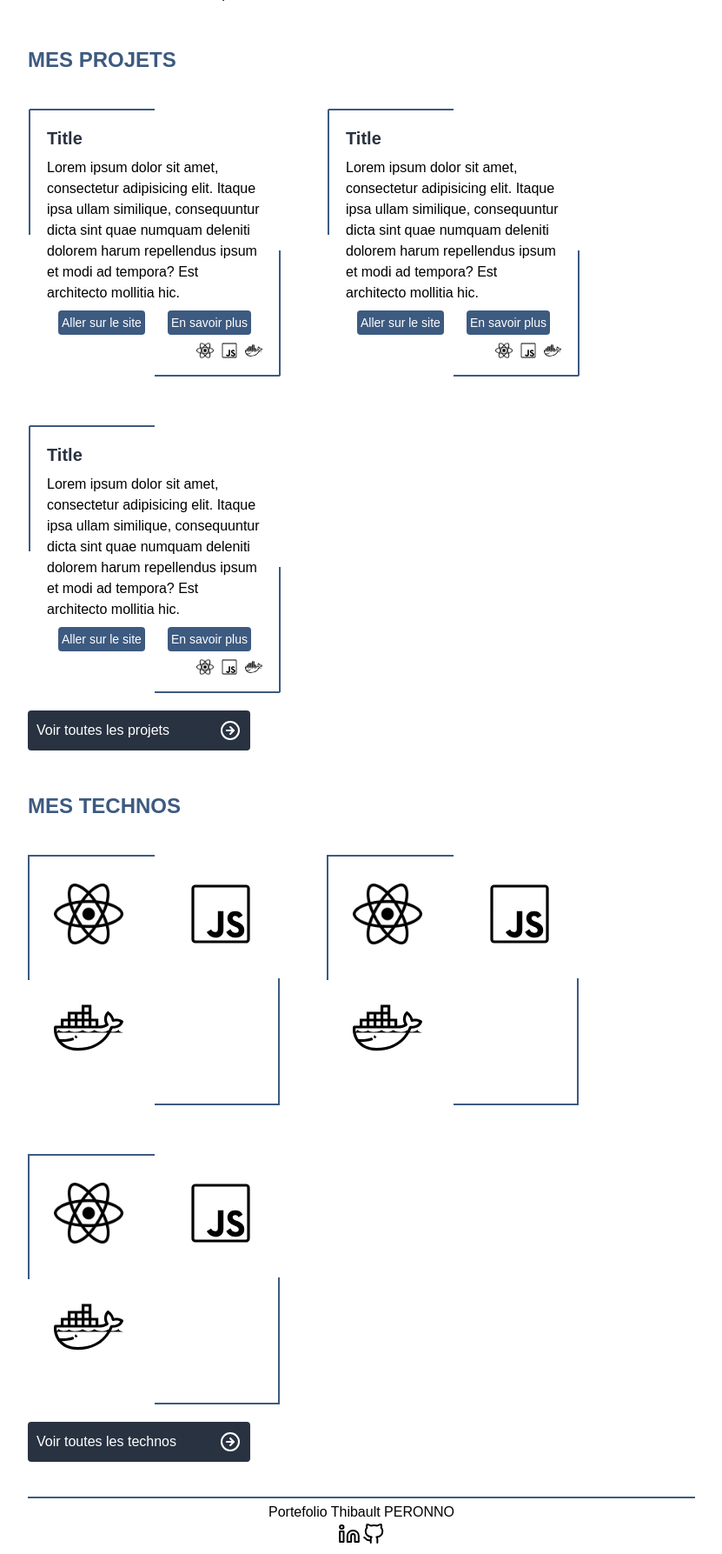
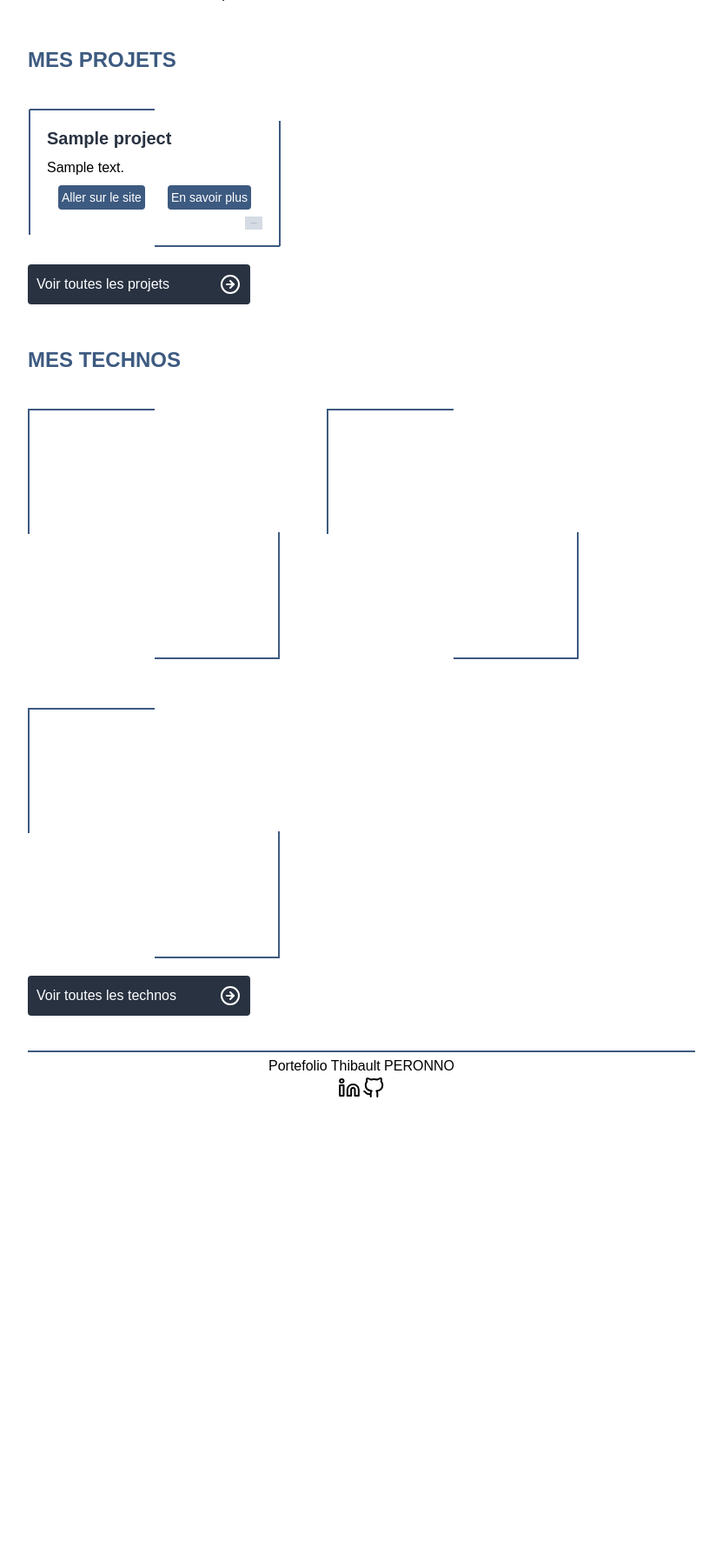
Before and after one commit to thibault-peronno/portefolio, a PHP site: template app/views/home.tpl.php in a window 1280 px wide. Shown: the part 319-2106 px from the top of the page at 87% size, without its empty margins (224-1055 px from the left). After the commit the page ends 1581 px from the top, so only its background shows below. Run offline with PHP 8.4, Linux system fonts and the light colour scheme; the template is opened without the code that fills it: most values are stand-ins (such as "Sample title", 1, 10 or a date in 2020); grey boxes marked "Sample" are stand-in pictures; some libraries are stand-ins or nearby versions.

Commit message:
dynamisation of bloc projects and languages

```diff
--- a/app/views/home.tpl.php
+++ b/app/views/home.tpl.php
@@ -1,3 +1,4 @@
+<!-- <?php dump($projects, $languages) ?> -->
 <section class="flex flex-col sm:flex-row">
     <img src="/assets/images/face_co.jpg" alt="" class="w-52 h-52 rounded-full self-center sm:mr-2.5 sm:self-left" />
     <div class="flex flex-col">
@@ -19,84 +20,35 @@
     <!-- For scroll works, you need add flex and shrink=0. Shrink allow to keep the width like we ask. the class to use scroll with tailwind
         is snap on parent and snap-position on child -->
     <div class="snap-x flex overflow-x-auto gap-5 pl-0.5 sm:snap-none sm:gap-14 sm:flex-wrap">
+        <?php foreach($projects as $project) : ?>
         <div class="snap-start p-5 w-72 shrink-0 relative">
             <span class="absolute w-3/12 h-0.5 bg-secondary top-[45%] left-[45%] animate-borderTop"></span>
             <span class="absolute w-3/12 h-0.5 bg-secondary top-[45%] left-[45%] origin-left rotate-90 animate-borderLeft"></span>
-            <h3 class="text-xl font-bold text-btn-sec mb-2 inline-block opacity-0 scale-50 animate-projectsScale">Title</h3>
+            <h3 class="text-xl font-bold text-btn-sec mb-2 inline-block opacity-0 scale-50 animate-projectsScale"><?= $project['title'] ?></h3>
             <p class="mb-2 opacity-0 scale-20 animate-projectsScale">
-                Lorem ipsum dolor sit amet, consectetur adipisicing elit. Itaque
-                ipsa ullam similique, consequuntur dicta sint quae numquam
-                deleniti dolorem harum repellendus ipsum et modi ad tempora? Est
-                architecto mollitia hic.
+                <?= $project['description'] ?>
             </p>
             <div class="flex justify-around mb-2 text-secondary">
+                <a href="<?= $project['url'] ?>">
                     <button class="text-white bg-secondary rounded p-1 text-sm hover:bg-primary hover:text-secondary opacity-0 scale-20 animate-projectsScale">
                         Aller sur le site
                     </button>
+                </a>
+                <a>
                     <button class="text-white bg-secondary rounded p-1 text-sm hover:bg-primary hover:text-secondary opacity-0 scale-20 animate-projectsScale">
                         En savoir plus
                     </button>
+                </a>
             </div>
             <div class="flex justify-end gap-2">
-                <img src="/assets/images/icons/react_mono.png" alt="" class="w-5 opacity-0 scale-20 animate-projectsScale" />
-                <img src="/assets/images/icons/javascript_mono.svg" alt="" class="w-5 opacity-0 scale-20 animate-projectsScale" />
-                <img src="/assets/images/icons/docker_mono.svg" alt="" class="w-5 opacity-0 scale-20 animate-projectsScale" />
+                <?php foreach($project['labels'] as $label) : ?>
+                <img src="<?= "/assets/images/languages/" . $label['picture'] ?>" alt="<?= "icon " . $label['label'] ?>" class="w-5 opacity-0 scale-20 animate-projectsScale" />
+                <?php endforeach ?>
             </div>
             <span class="absolute w-3/12 h-0.5 bg-secondary bottom-[45%] right-[45%] animate-borderRight"></span>
             <span class="absolute w-3/12 h-0.5 bg-secondary bottom-[45%] right-[45%]  animate-borderBottom rotate-90 origin-right"></span>
         </div>
-        <div class="snap-start p-5 w-72 shrink-0 relative">
-            <span class="absolute w-3/12 h-0.5 bg-secondary top-[45%] left-[45%] animate-borderTop"></span>
-            <span class="absolute w-3/12 h-0.5 bg-secondary top-[45%] left-[45%] origin-left rotate-90 animate-borderLeft"></span>
-            <h3 class="text-xl font-bold text-btn-sec mb-2 inline-block opacity-0 scale-50 animate-projectsScale">Title</h3>
-            <p class="mb-2 opacity-0 scale-20 animate-projectsScale">
-                Lorem ipsum dolor sit amet, consectetur adipisicing elit. Itaque
-                ipsa ullam similique, consequuntur dicta sint quae numquam
-                deleniti dolorem harum repellendus ipsum et modi ad tempora? Est
-                architecto mollitia hic.
-            </p>
-            <div class="flex justify-around mb-2 text-secondary">
-                <button class="text-white bg-secondary rounded p-1 text-sm hover:bg-primary hover:text-secondary opacity-0 scale-20 animate-projectsScale">
-                    Aller sur le site
-                </button>
-                <button class="text-white bg-secondary rounded p-1 text-sm hover:bg-primary hover:text-secondary opacity-0 scale-20 animate-projectsScale">
-                    En savoir plus
-                </button>
-            </div>
-            <div class="flex justify-end gap-2">
-                <img src="/assets/images/icons/react_mono.png" alt="" class="w-5 opacity-0 scale-20 animate-projectsScale" />
-                <img src="/assets/images/icons/javascript_mono.svg" alt="" class="w-5 opacity-0 scale-20 animate-projectsScale" />
-                <img src="/assets/images/icons/docker_mono.svg" alt="" class="w-5 opacity-0 scale-20 animate-projectsScale" />
-            </div>
-            <span class="absolute w-3/12 h-0.5 bg-secondary bottom-[45%] right-[45%] animate-borderRight"></span>
-            <span class="absolute w-3/12 h-0.5 bg-secondary bottom-[45%] right-[45%]  animate-borderBottom rotate-90 origin-right"></span>
-        </div>
-        <div class="snap-start p-5 w-72 shrink-0 relative">
-            <span class="absolute w-3/12 h-0.5 bg-secondary top-[45%] left-[45%] animate-borderTop"></span>
-            <span class="absolute w-3/12 h-0.5 bg-secondary top-[45%] left-[45%] origin-left rotate-90 animate-borderLeft"></span>
-            <h3 class="text-xl font-bold text-btn-sec mb-2 inline-block opacity-0 scale-50 animate-projectsScale">Title</h3>
-            <p class="mb-2 opacity-0 scale-20 animate-projectsScale">
-                Lorem ipsum dolor sit amet, consectetur adipisicing elit. Itaque
-                ipsa ullam similique, consequuntur dicta sint quae numquam
-                deleniti dolorem harum repellendus ipsum et modi ad tempora? Est
-                architecto mollitia hic.
-            </p>
-            <div class="flex justify-around mb-2 text-secondary">
-                <button class="text-white bg-secondary rounded p-1 text-sm hover:bg-primary hover:text-secondary opacity-0 scale-20 animate-projectsScale">
-                    Aller sur le site
-                </button>
-                <button class="text-white bg-secondary rounded p-1 text-sm hover:bg-primary hover:text-secondary opacity-0 scale-20 animate-projectsScale">
-                    En savoir plus
-                </button>
-            </div>
-            <div class="flex justify-end gap-2">
-                <img src="/assets/images/icons/react_mono.png" alt="" class="w-5 opacity-0 scale-20 animate-projectsScale" />
-                <img src="/assets/images/icons/javascript_mono.svg" alt="" class="w-5 opacity-0 scale-20 animate-projectsScale" />
-                <img src="/assets/images/icons/docker_mono.svg" alt="" class="w-5 opacity-0 scale-20 animate-projectsScale" />
-            </div>
-            <span class="absolute w-3/12 h-0.5 bg-secondary bottom-[45%] right-[45%] animate-borderRight"></span>
-            <span class="absolute w-3/12 h-0.5 bg-secondary bottom-[45%] right-[45%]  animate-borderBottom rotate-90 origin-right"></span>
-        </div>
+        <?php endforeach ?>
     </div>
     <button class="bg-btn-sec rounded flex p-2.5 justify-between items-center mt-5 w-64">
         <p class="text-white">Voir toutes les projets</p>
@@ -111,30 +63,39 @@
         <div class="relative w-72 h-72 flex flex-wrap justify-between gap-7 snap-start shrink-0 p-7">
             <span class="absolute w-6/12 h-0.5 bg-secondary top-0 left-0"></span>
             <span class="absolute w-6/12 h-0.5 bg-secondary top-0 left-0 origin-top-left rotate-90"></span>
-            <img src="/assets/images/icons/react_mono.png" alt="" class="w-20 h-20" />
-            <img src="/assets/images/icons/javascript_mono.svg" alt="" class="w-20 h-20" />
-            <img src="/assets/images/icons/docker_mono.svg" alt="" class="w-20 h-20" />
+            <?php foreach($languages as $language) : ?>
+                <?php if($language->type === 'Front-end') : ?>
+            <img src="<?= "/assets/images/languages/" . $language->picture ?>" alt="<?= "icon " . $language->label ?>" class="w-20 h-20" />
+            <?php endif ?>
+            <?php endforeach ?>
+            <span class="absolute w-6/12 h-0.5 bg-secondary bottom-0 right-0"></span>
+            <span class="absolute w-6/12 h-0.5 bg-secondary bottom-0 right-0 origin-top-right rotate-90"></span>
+        </div>
+
+        <div class="relative w-72 h-72 flex flex-wrap justify-between gap-7 snap-start shrink-0 p-7">
+            <span class="absolute w-6/12 h-0.5 bg-secondary top-0 left-0"></span>
+            <span class="absolute w-6/12 h-0.5 bg-secondary top-0 left-0 origin-top-left rotate-90"></span>
+            <?php foreach($languages as $language) : ?>
+                <?php if($language->type === 'Back-end') : ?>
+            <img src="<?= "/assets/images/languages/" . $language->picture ?>" alt="<?= "icon " . $language->label ?>" class="w-20 h-20" />
+            <?php endif ?>
+            <?php endforeach ?>
             <span class="absolute w-6/12 h-0.5 bg-secondary bottom-0 right-0"></span>
             <span class="absolute w-6/12 h-0.5 bg-secondary bottom-0 right-0 origin-top-right rotate-90"></span>
         </div>
         <div class="relative w-72 h-72 flex flex-wrap justify-between gap-7 snap-start shrink-0 p-7">
             <span class="absolute w-6/12 h-0.5 bg-secondary top-0 left-0"></span>
             <span class="absolute w-6/12 h-0.5 bg-secondary top-0 left-0 origin-top-left rotate-90"></span>
-            <img src="/assets/images/icons/react_mono.png" alt="" class="w-20 h-20" />
-            <img src="/assets/images/icons/javascript_mono.svg" alt="" class="w-20 h-20" />
-            <img src="/assets/images/icons/docker_mono.svg" alt="" class="w-20 h-20" />
+            <?php foreach($languages as $language) : ?>
+                <?php if($language->type === 'DevOps') : ?>
+            <img src="<?= "/assets/images/languages/" . $language->picture ?>" alt="<?= "icon " . $language->label ?>" class="w-20 h-20" />
+            <?php endif ?>
+            <?php endforeach ?>
             <span class="absolute w-6/12 h-0.5 bg-secondary bottom-0 right-0"></span>
             <span class="absolute w-6/12 h-0.5 bg-secondary bottom-0 right-0 origin-top-right rotate-90"></span>
         </div>
-        <div class="relative w-72 h-72 flex flex-wrap justify-between gap-7 snap-start shrink-0 p-7">
-            <span class="absolute w-6/12 h-0.5 bg-secondary top-0 left-0"></span>
-            <span class="absolute w-6/12 h-0.5 bg-secondary top-0 left-0 origin-top-left rotate-90"></span>
-            <img src="/assets/images/icons/react_mono.png" alt="" class="w-20 h-20" />
-            <img src="/assets/images/icons/javascript_mono.svg" alt="" class="w-20 h-20" />
-            <img src="/assets/images/icons/docker_mono.svg" alt="" class="w-20 h-20" />
-            <span class="absolute w-6/12 h-0.5 bg-secondary bottom-0 right-0"></span>
-            <span class="absolute w-6/12 h-0.5 bg-secondary bottom-0 right-0 origin-top-right rotate-90"></span>
-        </div>
+
+
     </div>
     <button class="bg-btn-sec rounded flex p-2.5 items-center  w-64 justify-between mt-5">
         <p class="text-white">Voir toutes les technos</p>
```
Also changed, not shown: app/Controllers/MainController.php (+12 -1 lines). Lines whose indentation alone changed are shown as unchanged.
